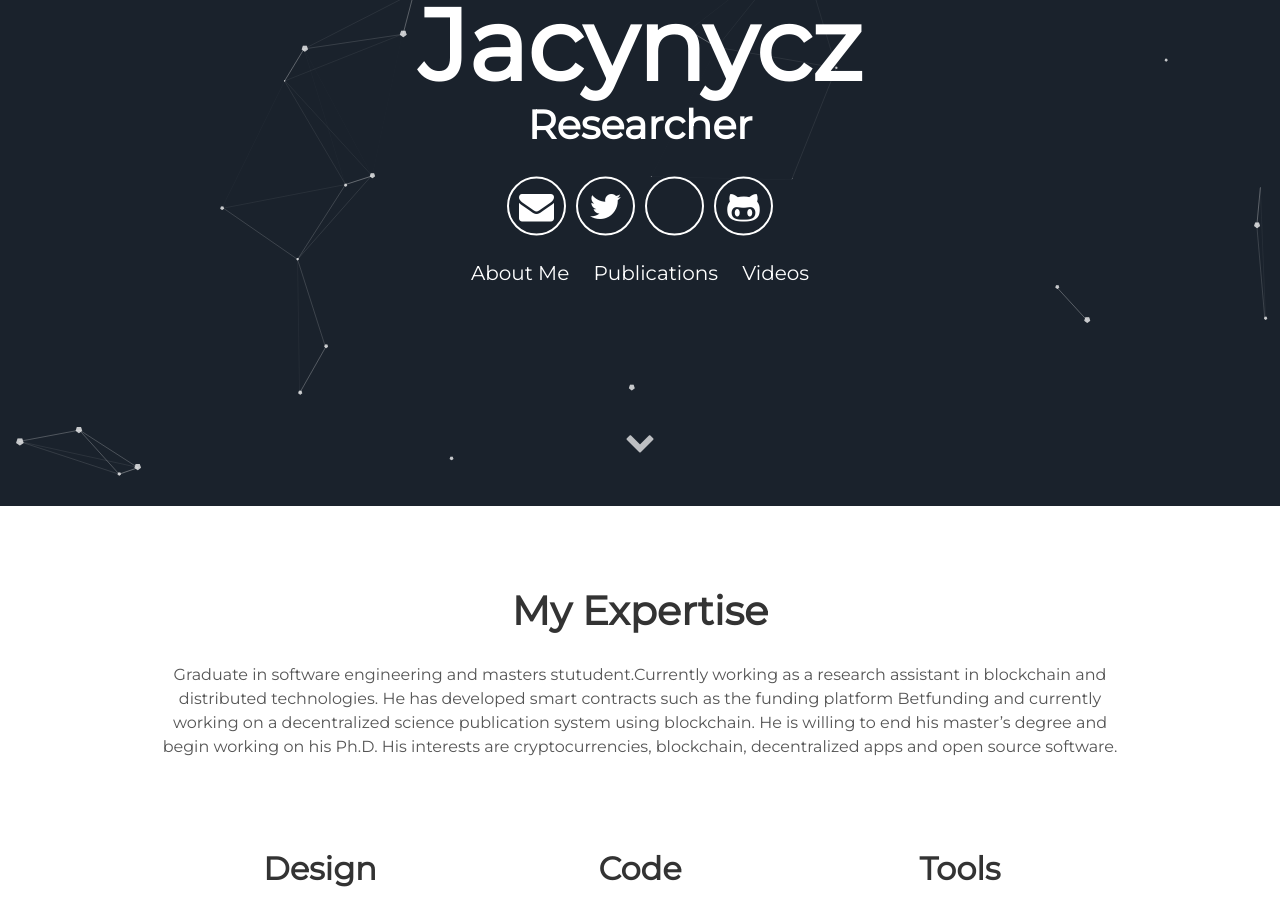
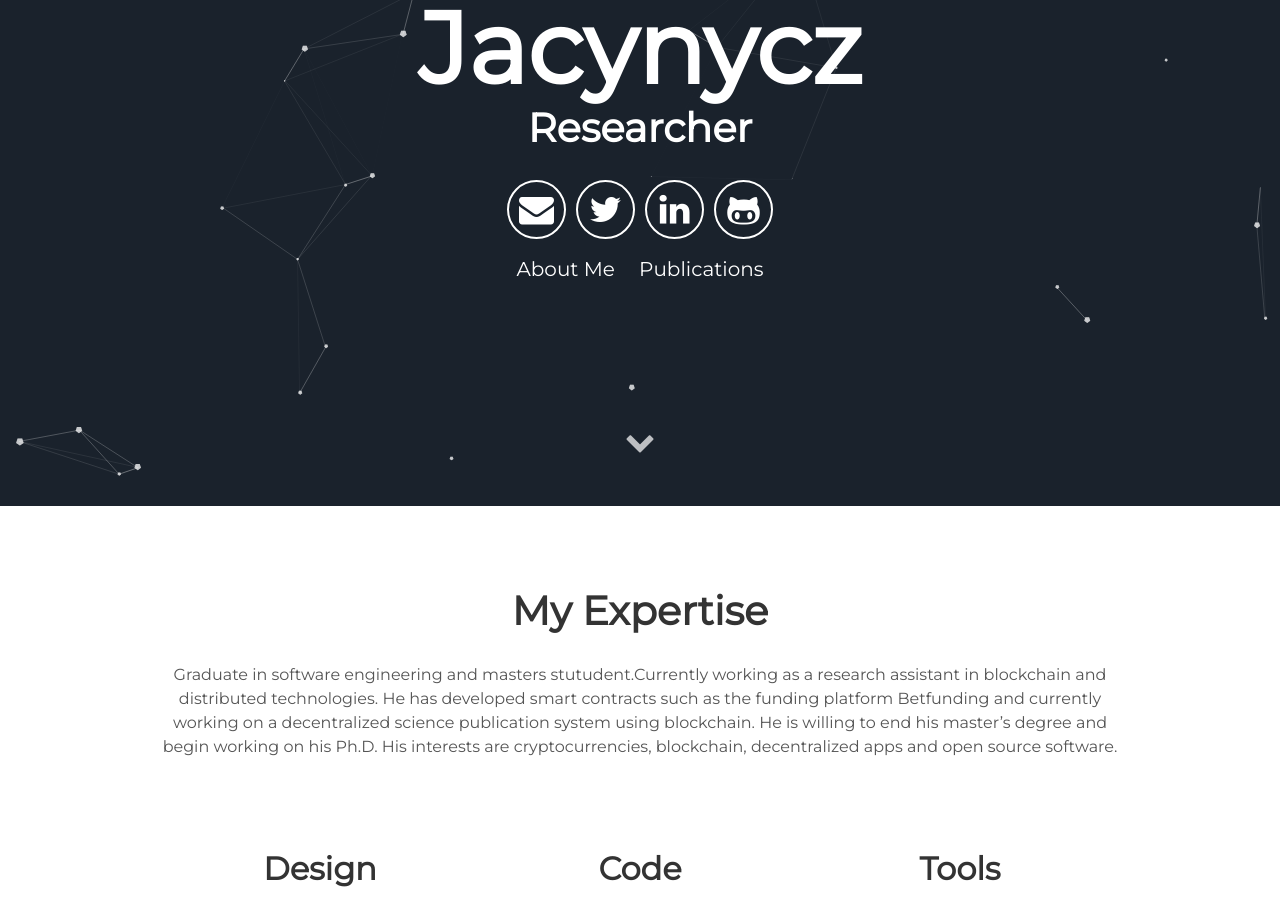
Before and after one commit to vjacynycz-stratio/vjacynycz-stratio.github.io, a Jekyll site: the page built from index.html, in a window 1280 px wide and 900 px high, scrolled down 394 px. Built offline with Jekyll 4.4.1, drawn with Linux system fonts in a browser that asks for light colours.

Commit message:
Update header.html

```diff
--- a/_includes/header.html
+++ b/_includes/header.html
@@ -7,13 +7,12 @@
       <div class="header-icons">
         <a aria-label="Send email" href="mailto:viktor@jacynycz.es"><i class="icon fa fa-envelope"></i></a>
         <a aria-label="My Twitter" target="_blank" href="https://twitter.com/jacynycz"><i class="icon fa fa-twitter" aria-hidden="true"></i></a>
-        <a aria-label="My Linkedin" target="_blank" href="https://www.linkedin.com/in/viktor-jacynycz-garc%C3%ADa-05107b68/"><i class="icon fa fa-linkedin-in" aria-hidden="true"></i></a>
+        <a aria-label="My Linkedin" target="_blank" href="https://www.linkedin.com/in/viktor-jacynycz-garc%C3%ADa-05107b68/"><i class="icon fa fa-linkedin" aria-hidden="true"></i></a>
         <a aria-label="My Github" target="_blank" href="https://github.com/Jacynycz"><i class="icon fa fa-github-alt" aria-hidden="true"></i></a>
       </div>
       <div class="header-links">
         <a class="link" href="#about" data-scroll>About Me</a>
         <a class="link" href="#publications" data-scroll>Publications</a>
-        <a class="link" href="#videos" data-scroll>Videos</a>
       </div>
   </div>
   <a class="down" href="#about" data-scroll><i class="icon fa fa-chevron-down" aria-hidden="true"></i></a>
```
